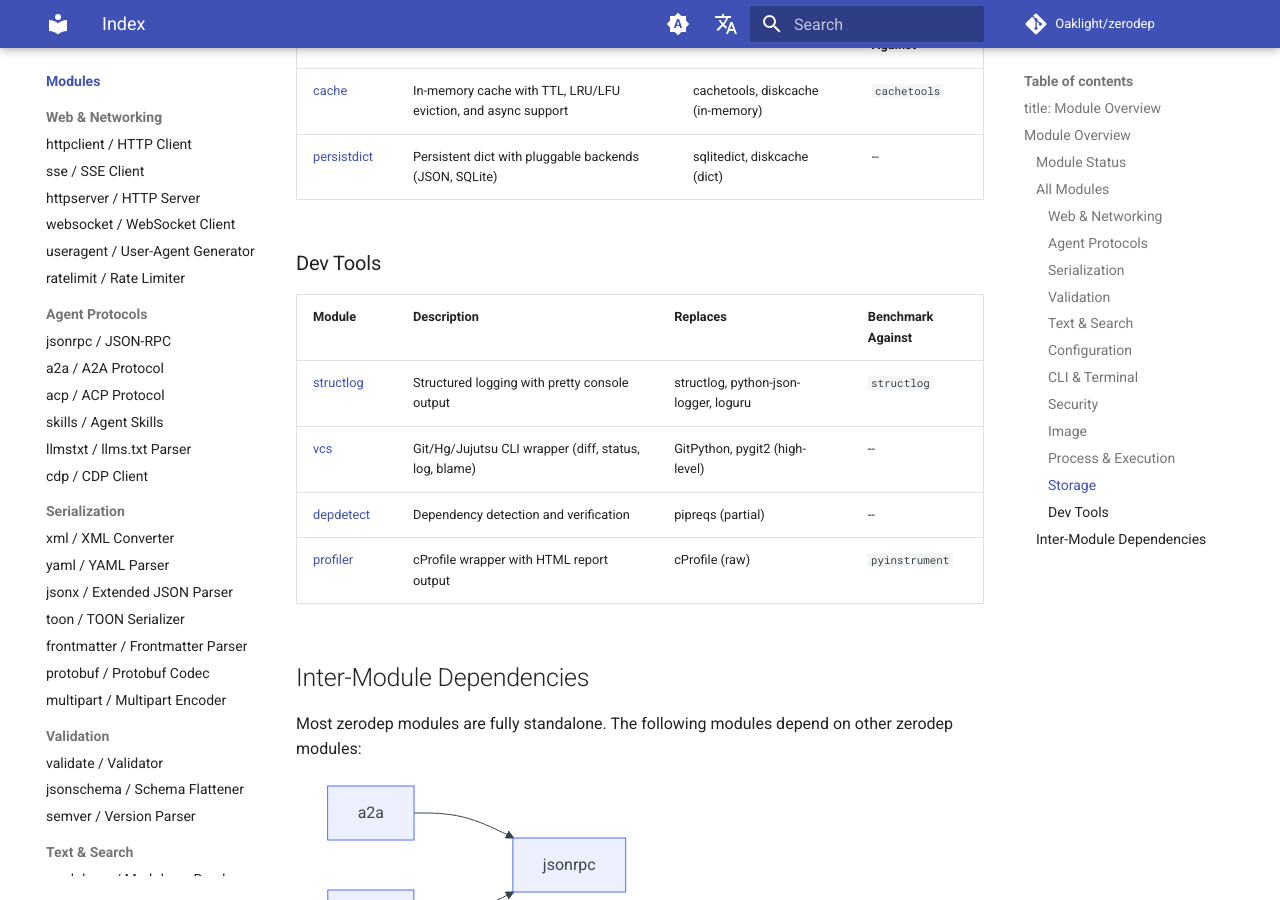
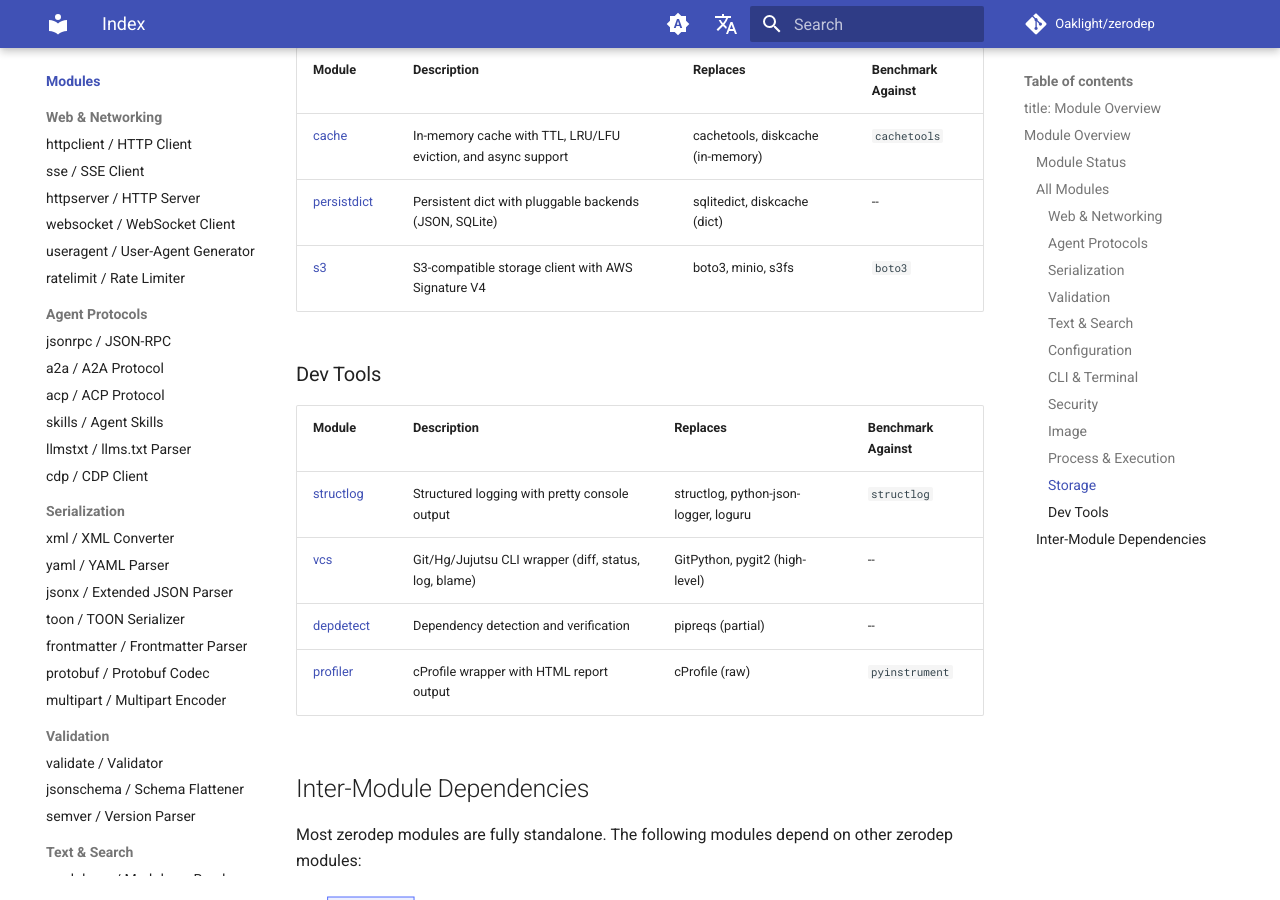
Before and after one commit to Oaklight/zerodep, an MkDocs documentation site: the page built from docs/modules/index.md, in a window 1280 px wide and 900 px high, scrolled down 7080 px. Built offline with MkDocs 1.6.1 and Material for MkDocs 9.7.7, drawn with Linux system fonts in a browser that asks for light colours; comment, search, counter and statistics services are not loaded.

Commit message:
docs: add s3 to module index

```diff
--- a/docs/modules/index.md
+++ b/docs/modules/index.md
@@ -42,6 +42,7 @@
 | [readability](readability.md) | 0.2.1 | 2026-08-25 |
 | [retry](retry.md) | 0.3.1 | 2026-09-06 |
 | [runner](runner.md) | 0.3.1 | 2026-04-15 |
+| [s3](s3.md) | 0.2.0 | 2026-07-03 |
 | [scheduler](scheduler.md) | 0.3.1 | 2026-04-15 |
 | [semver](semver.md) | 0.4.1 | 2026-04-27 |
 | [skills](skills.md) | 0.4.3 | 2026-08-25 |
@@ -157,6 +158,7 @@
 |--------|-------------|----------|-------------------|
 | [cache](cache.md) | In-memory cache with TTL, LRU/LFU eviction, and async support | cachetools, diskcache (in-memory) | `cachetools` |
 | [persistdict](persistdict.md) | Persistent dict with pluggable backends (JSON, SQLite) | sqlitedict, diskcache (dict) | -- |
+| [s3](s3.md) | S3-compatible storage client with AWS Signature V4 | boto3, minio, s3fs | `boto3` |
 
 ### Dev Tools
 
```
